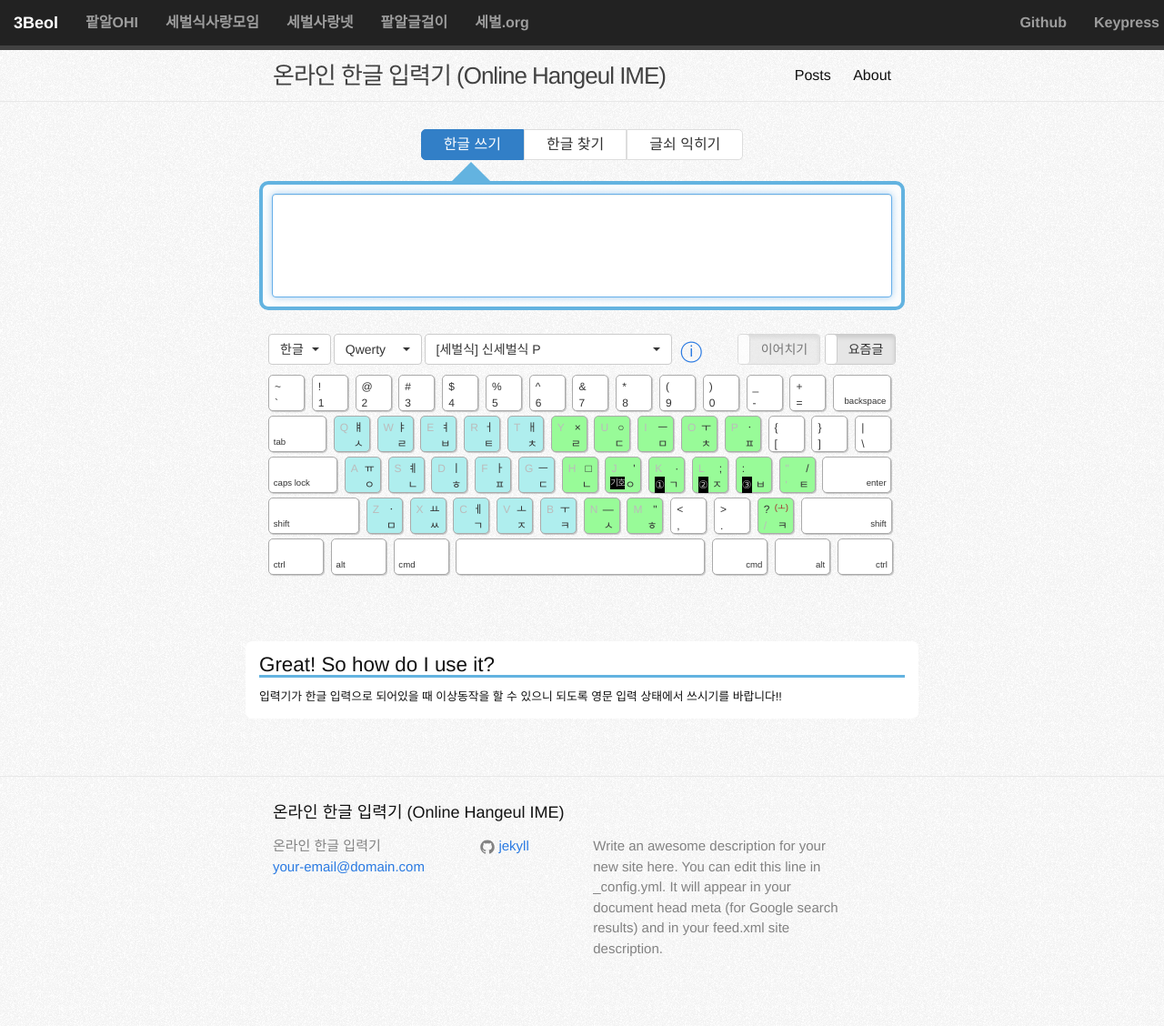
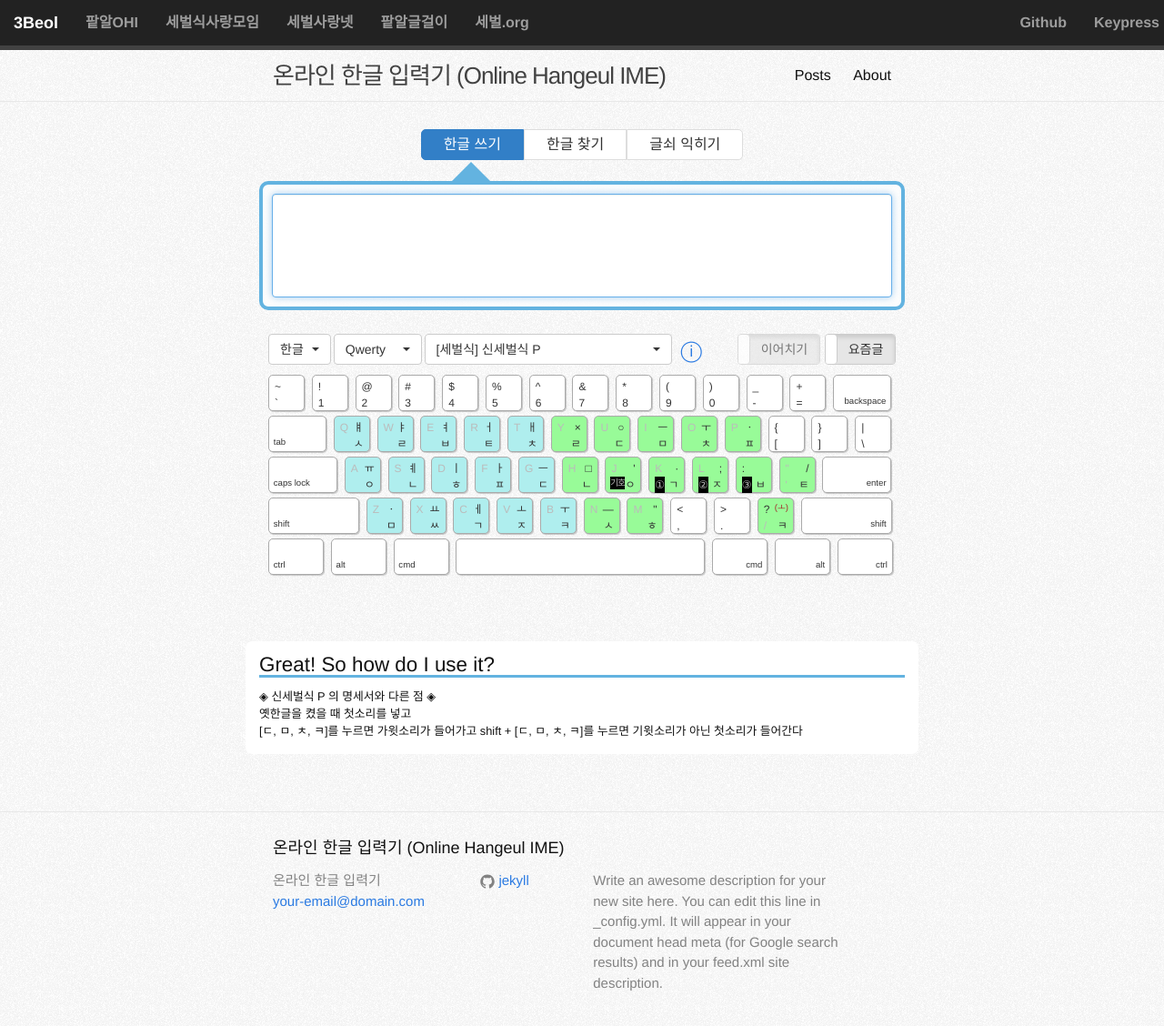
Before and after one commit to 3beol/3beol.github.io, a Jekyll site: the page built from index.html, in a window 1280 px wide and 1152 px high. Shown: the top 1128 px of the window at 91% size. Built offline with Jekyll 4.4.1, drawn with Linux system fonts in a browser that asks for light colours.

Commit message:
코드를 손질한다
코드를 손질한다

```diff
--- a/index.html
+++ b/index.html
@@ -414,6 +414,12 @@
           ㅎ(첫) + ㅈ(첫) + ㄴ(끝) = 하지만
         </p>
       </div>
+      <div class="3shin hidden">
+        <p>◈ 신세벌식 P 의 명세서와 다른 점 ◈<br />
+          옛한글을 켰을 때 첫소리를 넣고<br />
+          [ㄷ, ㅁ, ㅊ, ㅋ]를 누르면 가윗소리가 들어가고 shift + [ㄷ, ㅁ, ㅊ, ㅋ]를 누르면 기윗소리가 아닌 첫소리가 들어간다
+        </p>
+      </div>
     </div>
   </div><!-- class="row" -->
 
--- a/js/keyboard_table_shortening.js
+++ b/js/keyboard_table_shortening.js
@@ -1,5 +1,6 @@
 function get_table_shortening(type) {
   // 값이 작은 것에서 큰 것의 순서로 넣어야 한다
+  // 큰따옴표 안의 값은 반드시 대문자로 해야 한다
   var K3_3moa_2015 = {
     "0x110211B8": [0x11b8,0x1102,0x1175,0x1103,0x1161], // ㅂ(3) + ㄴ(1) = ㅂ니다
     "0x110B11B8": [0x110b,0x1175,0x11b8,0x1102,0x1175,0x1103,0x1161], // ㅇ(1) + ㅂ(3) = 입니다
--- a/js/ohi.js
+++ b/js/ohi.js
@@ -77,7 +77,7 @@
     link: 'http://asadal.pnu.kr/data/data_002_006.html'
   },
   {name: '3-2012', full_name: '3-2012',
-    position: "팔",
+    position: "머리",
     left_bracket_araea: true,
     extension_sign_keys: [0, 'v', '8'], // 0:같은 기호 배열
     link: 'http://pat.im/938'
@@ -99,7 +99,7 @@
     //link: 'http://cafe.daum.net/3bulsik/JMKX/36'
   //},
   {name: '3-2015p', full_name: '3-2015P',
-    position: "머리",
+    position: "팔",
     right_ou_keys: ['/', '9'],
     left_bracket_araea: true,
     galmadeuli: true,
@@ -125,13 +125,13 @@
     position: "팔",
     link: 'http://ahnmatae.org'
   },
-  {name: '3moa-2014', full_name: '모아치기 2014',
+  {name: '3moa-2014', full_name: '세모이 2014',
     position: "다리",
     right_ou_keys: ['p', '\''],
     galmadeuli: true,
     link: 'http://ssg.wo.tc/220239514856'
   },
-  {name: '3moa-2015', full_name: '세모이 (모아치기 2015)',
+  {name: '3moa-2015', full_name: '세모이',
     position: "머리",
     right_ou_keys: ['p', '\''],
     galmadeuli: true,
@@ -147,7 +147,7 @@
     right_ou_keys: ['O', 'P'],
     galmadeuli: true
   },
-  {name: '3shin-2003', full_name: '신세벌식 2003 (박경남 수정)',
+  {name: '3shin-2003', full_name: '신세벌식 박경남 수정 (2003)',
     position: "팔",
     right_ou_keys: ['O', 'P'],
     left_bracket_araea: true,
@@ -906,6 +906,7 @@
     //alert(extension_start);
     if (sign_index > -1) {// 기호 확장 글쇠다
       if ( (extension_start == 1) || (extension_start == 2) ) {
+        do {
           // 서로 같은 배열
           // 확장으로 처음 들어오면 먼저 있던 것을 뿌린다
           if (extension_steps < 1) {
@@ -914,7 +915,13 @@
 
           // 처음 눌리거나 앞서와 같으면 +1 씩
           if (extension_pressed_key && (extension_pressed_key != keyValue)) {
+            if (extension_steps > 1) {
+              // 아래의 return 을 건너뛰기 위해서 do {} while(); 을 쓴다
+              // 기호글쇠에 있는 기호늘 넣기 위해서 빠져나간다
+              break;
+            } else {
               extension_steps += 2;
+            }
           } else {
             extension_steps += 1;
           }
@@ -930,6 +937,7 @@
             mapping_layout_to_html(1);
           }
           return;
+        } while (false);
       } else if ( (extension_start == 3) || (extension_start == 4) ) {
         // 각각 다른 배열
         // 확장으로 들어오면 먼저 있던 것을 뿌린다
@@ -2558,35 +2566,32 @@
   //alert("KO 끝");
 
   // layout_option 에 있는 것들의 상태를 다룬다
+    // 바꾼 뒤에 끈다
+  $('#toggle_shoot_at_once').prop('checked', false).change()
+  $("#toggle_shoot_at_once").bootstrapToggle('disable');
+  $('#toggle_yet_hangeul').prop('checked', false).change()
+  $("#toggle_yet_hangeul").bootstrapToggle('disable');
+  $(".documentation div").addClass('hidden');
   if (/3moa/.test(KO_type)) {
     // 켠 뒤에 바꾼다
     $("#toggle_shoot_at_once").bootstrapToggle('enable');
     $('#toggle_shoot_at_once').prop('checked', true).change()
     extension_sign_layout = get_table_shortening(KO_type);
-    $(".documentation div").removeClass('hidden');
-    $(".documentation .general").addClass('hidden');
-  } else {
-    // 바꾼 뒤에 끈다
-    $('#toggle_shoot_at_once').prop('checked', false).change()
-    $("#toggle_shoot_at_once").bootstrapToggle('disable');
-    $(".documentation div").removeClass('hidden');
-    $(".documentation .3moa").addClass('hidden');
-  }
+    $(".documentation div.3moa").removeClass('hidden');
+  } else if (/3shin-p/.test(KO_type)) {
+    // 켠 뒤에 바꾼다
+    $("#toggle_yet_hangeul").bootstrapToggle('enable');
+    $('#toggle_yet_hangeul').prop('checked', false).change()
+    $(".documentation div.3shin").removeClass('hidden');
+  } else {
+    $(".documentation div.general").removeClass('hidden');
+  }
+
   $("#toggle_shoot_at_once").change(function(){
     //alert('toggle_shoot_at_once: ' + shoot_at_once);
     shoot_at_once = $(this).is(":checked");
     ohi_Insert(ohiQ, 0);
   });
-
-  if (/3shin-p/.test(KO_type)) {
-    // 켠 뒤에 바꾼다
-    $("#toggle_yet_hangeul").bootstrapToggle('enable');
-    $('#toggle_yet_hangeul').prop('checked', false).change()
-  } else {
-    // 바꾼 뒤에 끈다
-    $('#toggle_yet_hangeul').prop('checked', false).change()
-    $("#toggle_yet_hangeul").bootstrapToggle('disable');
-  }
   $("#toggle_yet_hangeul").change(function(){
     //alert('toggle_yet_hangeul: ' + yet_hangeul);
     yet_hangeul = $(this).is(":checked");
```
Lines whose indentation alone changed are shown as unchanged.
